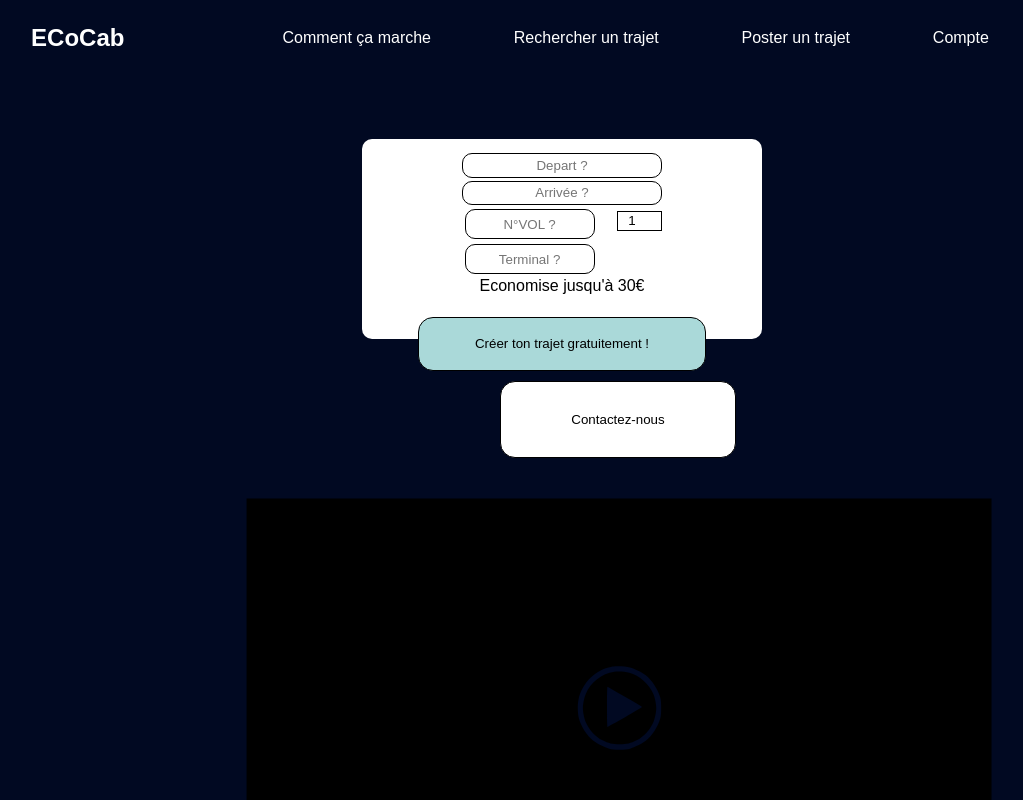
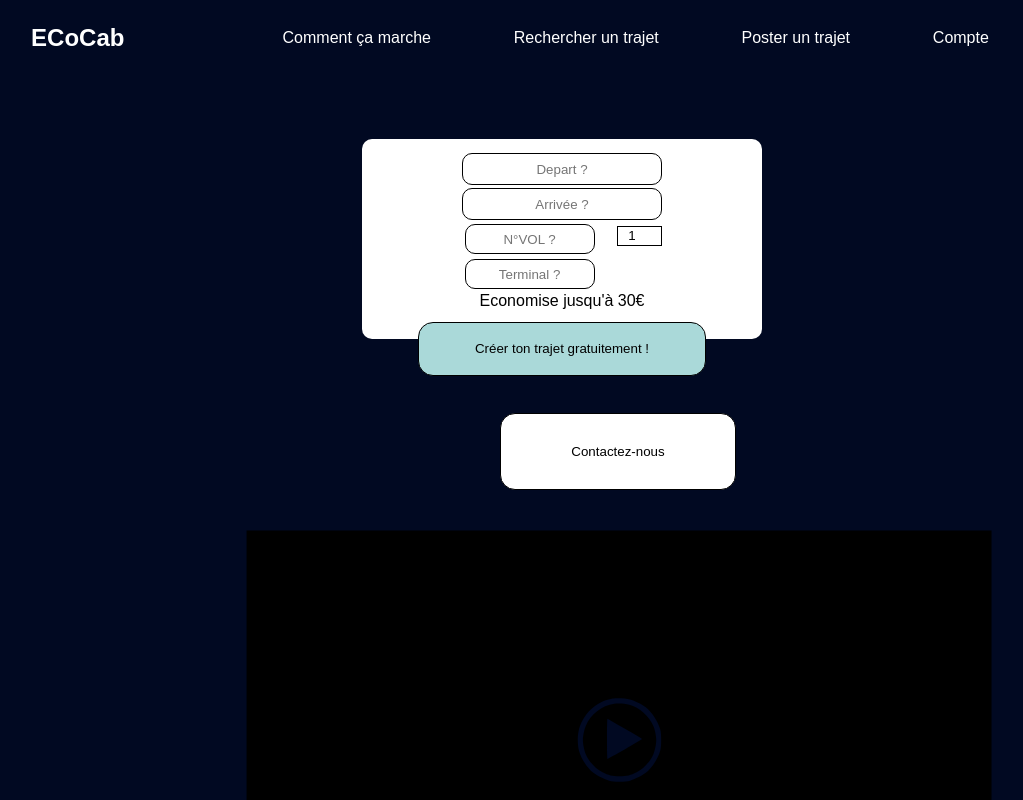
Before and after one commit to Julesc002/Stage-Ecocab, a React (Create React App) app: page /PosterUnTrajet in a window 1280 px wide. Shown: the top 800 px of the page, without its empty margins (22-1045 px from the left). Built offline with nearby package versions, Linux system fonts and the light colour scheme; a web font is replaced by a local one.

Commit message:
Ajustements Formulaire

```diff
--- a/src/styles/_settings.css
+++ b/src/styles/_settings.css
@@ -35,5 +35,5 @@ main {
 
 button:hover,
 input[type="submit"]:hover {
-    box-shadow: 0 0 10px rgba(255, 255, 255, 0.3);
+    box-shadow: 0 0 30px rgba(255, 255, 255, 0.3);
 }
--- a/src/styles/components/_formCreationTrajet.css
+++ b/src/styles/components/_formCreationTrajet.css
@@ -9,14 +9,14 @@
     border-radius: 10px;
     margin-left: 30%;
     margin-top: 5%;
-    margin-bottom: 2.5%;
+    margin-bottom: 5%;
 }
 
 .form_inputsMajeurs {
     text-align: center;
-    padding-top: 1%;
+    padding-top: 2%;
     margin: 0.4%;
-    padding-bottom: 1%;
+    padding-bottom: 2%;
     width: 200px;
     background-color: white;
     color: black;
@@ -78,12 +78,7 @@
     border: 1px solid black;
     margin: 0.4%;
     position: relative;
-    top: 20px;
-}
-
-.form_boutonCreer:hover {
-    transition: 0.5s;
-    background-color: var(--buttonsHoverColor);
+    top: 10px;
 }
 
 @media (max-width: 1000px) {
```
